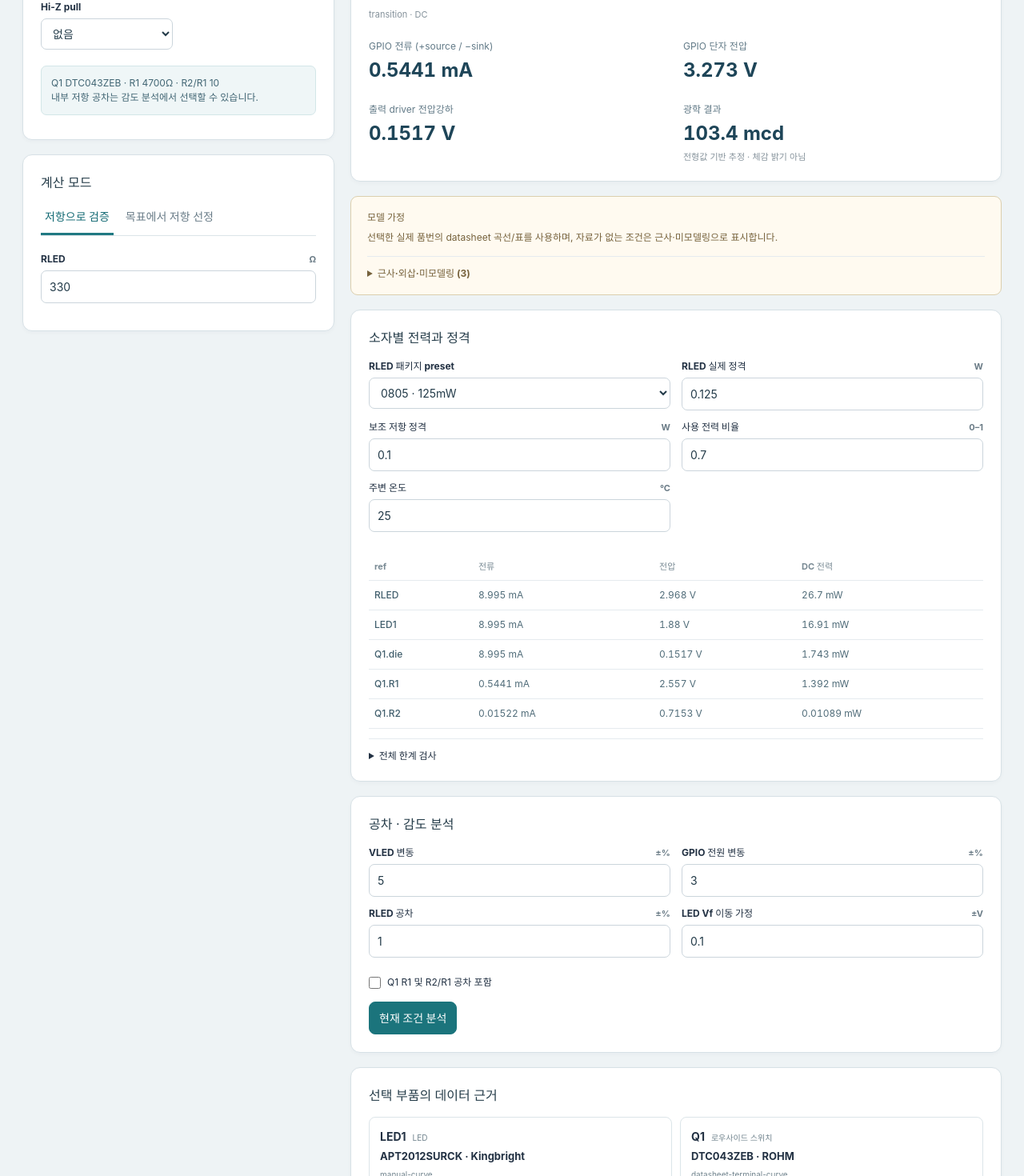
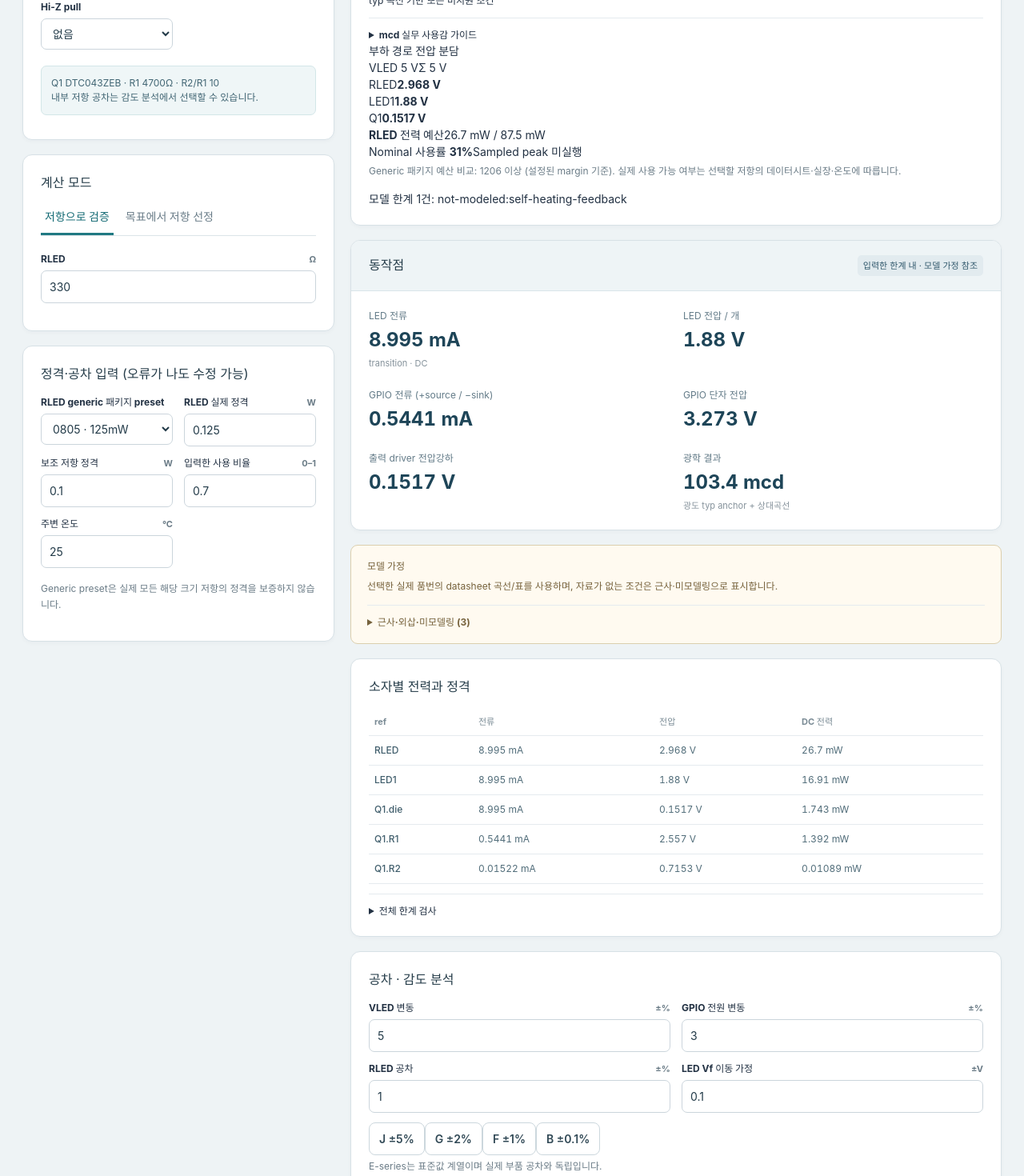
Before and after one commit to InitusNovus/led-tr-analyzer, a React (Vite) app: page / in a window 1280 px wide. Shown: the part 1340-2810 px from the top of the page at 80% size. Built offline with nearby package versions, Linux system fonts and the light colour scheme.

Commit message:
feat(ui): independent power inputs, design summary, and check units (#21)

```diff
--- a/src/App.jsx
+++ b/src/App.jsx
@@ -174,28 +174,54 @@ export default function App(){
  </div>}
      </>}
     </section>
+    <section className="panel" id="power-settings"><h2>정격·공차 입력 (오류가 나도 수정 가능)</h2>
+      <div className="fields two">
+       <label className="field" htmlFor="package"><span>RLED generic 패키지 preset</span>
+       <select id="package" value={Object.keys(PACKAGE_PRESETS).find(k=>PACKAGE_PRESETS[k]===config.resistorRating)??'custom'}
+         onChange={e=>{if(e.target.value!=='custom')set('resistorRating',PACKAGE_PRESETS[e.target.value]);}}>
+        {Object.entries(PACKAGE_PRESETS).map(([k,v])=><option key={k} value={k}>{k} · {v*1000}mW</option>)}
+        <option value="custom">직접 지정</option>
+       </select></label>
+       {number('resistorRating','RLED 실제 정격','W')}
+       {number('auxRating','보조 저항 정격','W')}
+       {number('derating','입력한 사용 비율','0–1')}
+       {number('ambient','주변 온도','°C')}
+      </div>
+      <p className="subtle">Generic preset은 실제 모든 해당 크기 저항의 정격을 보증하지 않습니다.</p>
+    </section>
    </aside>
 
    <div className="results-column">
+    <DesignSummary config={p?.config??config} point={p} validation={result.ok?result.validation:null}
+     corners={corners} mode={mode} goal={result.sizing?.goal??null} onInspect={setSelectedInstance}/>
     {!result.ok?<section className="notice error" role="alert"><h2>계산할 수 없는 조건</h2><p>{result.error.message}</p><small>{result.error.code}</small></section>:<>
      <section className="panel report" aria-label="동작점 결과" aria-live="polite"><div className="report-head"><h2>동작점</h2><span className={'status '+result.validation.status}>{result.validation.label}</span></div><div className="metrics">
       <Metric label="LED 전류" value={show(p.current,1000,'mA')} hint={p.region+' · DC'}/><Metric label="LED 전압 / 개" value={show(p.ledVf,1,'V')}/>
       {topologyUsesGPIO(t)&&<><Metric label="GPIO 전류 (+source / −sink)" value={show(p.gpioCurrent,1000,'mA')}/><Metric label="GPIO 단자 전압" value={show(p.gpioVoltage,1,'V')}/></>}
       {p.semiconductors.length>0&&<Metric label="출력 driver 전압강하" value={show(p.driverVoltage,1,'V')}/>}
-      <Metric label="광학 결과" value={show(p.luminousMcd,1,'mcd')} hint={p.luminousMcd==null?optical.label:'전형값 기반 추정 · 체감 밝기 아님'}/>
+      <Metric label="광학 결과" value={p.optical?.kind==='range'?show(p.optical.minMcd,1,'mcd')+' … '+show(p.optical.maxMcd,1,'mcd'):
+  show(p.optical?.nominalMcd,1,'mcd')}
+  hint={p.optical?.kind==='range'?'광도 bin × 상대곡선 · 보증 아님':optical.label}/>
      </div></section>
      <section className="notice model-note"><strong>모델 가정</strong><p>선택한 실제 품번의 datasheet 곡선/표를 사용하며, 자료가 없는 조건은 근사·미모델링으로 표시합니다.</p><details><summary>근사·외삽·미모델링 ({p.flags.length})</summary><ul>{p.flags.map(f=><Flag key={f} value={f}/>)}</ul></details></section>
-     <section className="panel"><h2>소자별 전력과 정격</h2><div className="fields two"><label className="field" htmlFor="package"><span>RLED 패키지 preset</span><select id="package" value={Object.keys(PACKAGE_PRESETS).find(k=>PACKAGE_PRESETS[k]===config.resistorRating)??'custom'} onChange={e=>{if(e.target.value!=='custom')set('resistorRating',PACKAGE_PRESETS[e.target.value]);}}>{Object.entries(PACKAGE_PRESETS).map(([k,v])=><option key={k} value={k}>{k} · {v*1000}mW</option>)}<option value="custom">직접 지정</option></select></label>{number('resistorRating','RLED 실제 정격','W')}{number('auxRating','보조 저항 정격','W')}{number('derating','사용 전력 비율','0–1')}{number('ambient','주변 온도','°C')}</div>
+     <section className="panel"><h2>소자별 전력과 정격</h2>
       <div className="table-scroll"><table><thead><tr><th>ref</th><th>전류</th><th>전압</th><th>DC 전력</th></tr></thead><tbody>{p.ledger.map((e,i)=><tr key={e.id+i} data-instance-id={e.instanceId}><th>{e.id}</th><td>{show(e.current,1000,'mA')}</td><td>{show(e.voltage,1,'V')}</td><td>{show(e.power,1000,'mW')}</td></tr>)}</tbody></table></div>
-      <details><summary>전체 한계 검사</summary><div className="table-scroll"><table><thead><tr><th>항목</th><th>계산값</th><th>한계</th><th>상태</th></tr></thead><tbody>{result.validation.checks.map(x=><tr key={x.id} className={x.status==='exceeded'?'limit-error':''}><th title={x.condition}>{x.id}</th><td>{show(x.actual)}</td><td>{show(x.limit)}</td><td>{x.status}</td></tr>)}</tbody></table></div></details>
+      <details><summary>전체 한계 검사</summary><div className="table-scroll"><table><thead><tr><th>항목</th><th>계산값</th><th>한계</th><th>상태</th></tr></thead><tbody>{result.validation.checks.map(x=><tr key={x.id} className={x.status==='exceeded'?'limit-error':''}><th title={x.condition}>{x.id}</th><td>{show(x.actual,x.unit==='A'||x.unit==='W'?1000:1,x.unit==='A'?'mA':x.unit==='W'?'mW':x.unit)}</td>
+ <td>{show(x.limit,x.unit==='A'||x.unit==='W'?1000:1,x.unit==='A'?'mA':x.unit==='W'?'mW':x.unit)}</td><td>{x.status}</td></tr>)}</tbody></table></div></details>
      </section>
     </>}
     <section className="panel"><h2>공차 · 감도 분석</h2><div className="fields two">{number('vccTolerance','VLED 변동','±%')}{topologyUsesGPIO(t)&&number('vddTolerance','GPIO 전원 변동','±%')}{number('resistorTolerance','RLED 공차','±%')}{number('vfSpread','LED Vf 이동 가정','±V')}</div>
+     <div className="tolerance-presets" role="group" aria-label="공차 빠른 선택">
+       {[[5,'J ±5%'],[2,'G ±2%'],[1,'F ±1%'],[.1,'B ±0.1%']].map(([v,label])=>
+        <button key={v} onClick={()=>set('resistorTolerance',v)}>{label}</button>)}
+      </div>
+      <p className="subtle">E-series는 표준값 계열이며 실제 부품 공차와 독립입니다.</p>
      {q1?.family==='digital-npn'&&<label className="check"><input id="include-dtc" type="checkbox" checked={includeDtc} onChange={e=>{setIncludeDtc(e.target.checked);setCornerSnapshot(null);}}/> Q1 R1 및 R2/R1 공차 포함</label>}
      <button className="primary" disabled={!p} onClick={()=>{try{setCornerSnapshot({key:configKey,result:analyzeCorners(p.config,{includeDtc})});}catch(e){setCornerSnapshot({key:configKey,result:{error:e.message}});}}}>현재 조건 분석</button>
      {corners&&(corners.error?<p role="alert">{corners.error}</p>:<div className="corner-results"><p>{corners.validCount}/{corners.count} 조건 계산 · {corners.failures.length}개 미지원/실패 · {corners.anyExceeded?'한계 초과 조건 있음':'계산 가능한 표본의 검사 완료'}</p>{Object.entries(corners.extrema).map(([metric,e])=>e&&<details key={metric}><summary>{metric}: {show(e.min.value,metric==='current'?1000:1000)} – {show(e.max.value,1000)} {metric==='current'?'mA':'mW'}</summary><pre>{JSON.stringify({minimum:e.min.scenario,maximum:e.max.scenario},null,2)}</pre></details>)}</div>)}
     </section>
-    <section className="panel"><h2>선택 부품의 데이터 근거</h2><div className="evidence-grid">{parts.map(({instanceId,role,modelId,part})=>{const ev=partEvidence(part),src=ev?.source;return<article className="evidence-card" key={instanceId}><div><b>{instanceId}</b><span>{role}</span></div><strong>{part.name??part.id}</strong><small>{ev?.modelKind}</small>{src&&<a href={src.url} target="_blank" rel="noreferrer">{src.manufacturer} · {src.revision} <ExternalLink size={12}/></a>}<p>{part.notes?.[0]??'등록된 모델 데이터'}</p></article>;})}</div></section>
+    <section className="panel"><h2>선택 부품의 데이터 근거</h2><div className="evidence-grid">{parts.map(({instanceId,role,modelId,part})=>{const ev=partEvidence(part),src=ev?.source;return<article className="evidence-card" key={instanceId}><div><b>{instanceId}</b><span>{role}</span></div><strong>{part.name??part.id}</strong><small>{ev?.modelKind}</small>{src&&(src.url?<a href={src.url} target="_blank" rel="noreferrer">{src.manufacturer} · {src.revision} <ExternalLink size={12}/></a>:
+   <span>{src.manufacturer} · 제조사 정격 없음</span>)}<p>{part.notes?.[0]??'등록된 모델 데이터'}</p></article>;})}</div></section>
    </div>
   </section>
   <footer>DC 축약 모델 · SPICE/IBIS 없음 · 제작 전 원문 데이터시트와 실측 확인</footer>
```
